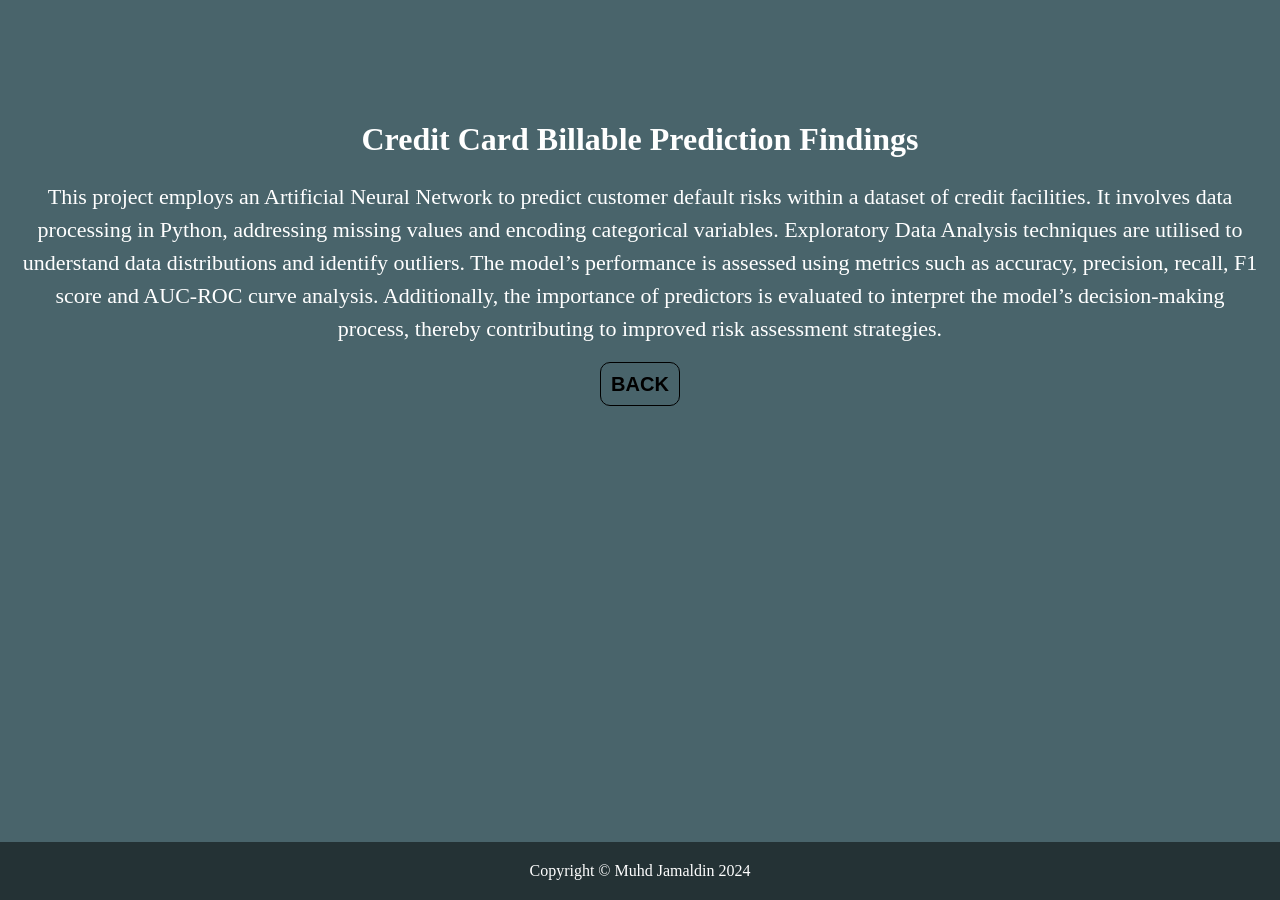
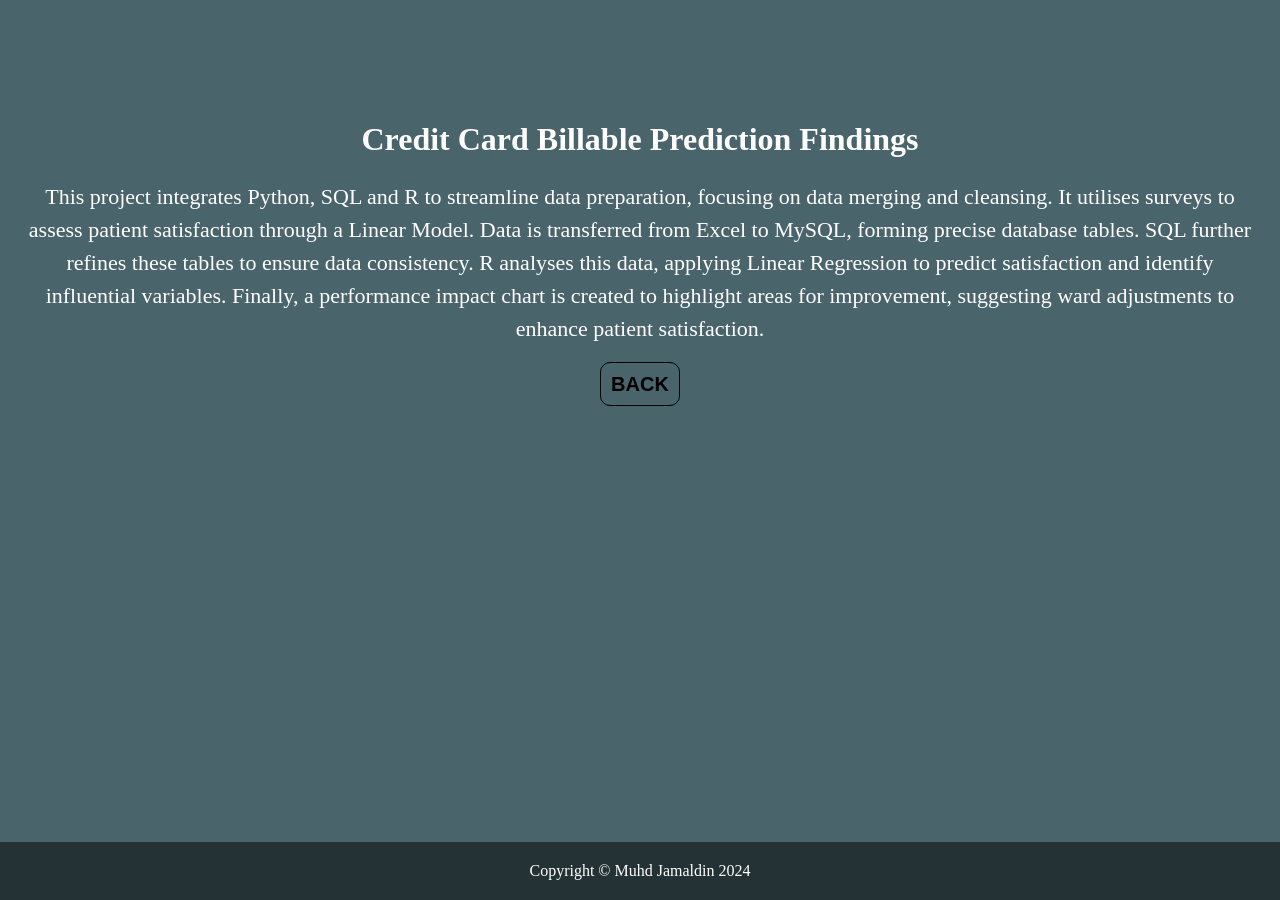
Before and after one commit to Md-Khid/Md-Khid, a Jekyll site: the page 3.html, which Jekyll copies as it is, in a window 1280 px wide. Built offline with Jekyll 4.4.1, drawn with Linux system fonts in a browser that asks for light colours.

Commit message:
Update 3.html

```diff
--- a/3.html
+++ b/3.html
@@ -70,12 +70,12 @@
 <!-- Main Content -->
 <div class="container">
     <!-- Your main content goes here -->
-    <p>This project employs an Artificial Neural Network to predict customer default risks within a dataset of
-              credit facilities. It involves data processing in Python, addressing missing values and encoding categorical
-              variables. Exploratory Data Analysis techniques are utilised to understand data distributions and identify
-              outliers. The model’s performance is assessed using metrics such as accuracy, precision, recall, F1 score and
-              AUC-ROC curve analysis. Additionally, the importance of predictors is evaluated to interpret the model’s
-              decision-making process, thereby contributing to improved risk assessment strategies.
+    <p>This project integrates Python, SQL and R to streamline data preparation, focusing on data merging and
+              cleansing. It utilises surveys to assess patient satisfaction through a Linear Model. Data is transferred
+              from Excel to MySQL, forming precise database tables. SQL further refines these tables to ensure data consistency.
+              R analyses this data, applying Linear Regression to predict satisfaction and identify influential variables.
+              Finally, a performance impact chart is created to highlight areas for improvement, suggesting ward adjustments to
+              enhance patient satisfaction.
     </p>
     <!-- Back Button -->
     <p style="text-align: center;">
@@ -93,6 +93,12 @@
 <script>
     // JavaScript to insert current year into footer
     document.getElementById("footerYear").innerHTML += " " + new Date().getFullYear();
+
+    // Remove the .html extension from the URL
+    if (history.replaceState) {
+        var cleanURL = window.location.pathname.replace(/\.html$/, '');
+        history.replaceState(null, null, cleanURL);
+    }
 </script>
 
 </body>
```
